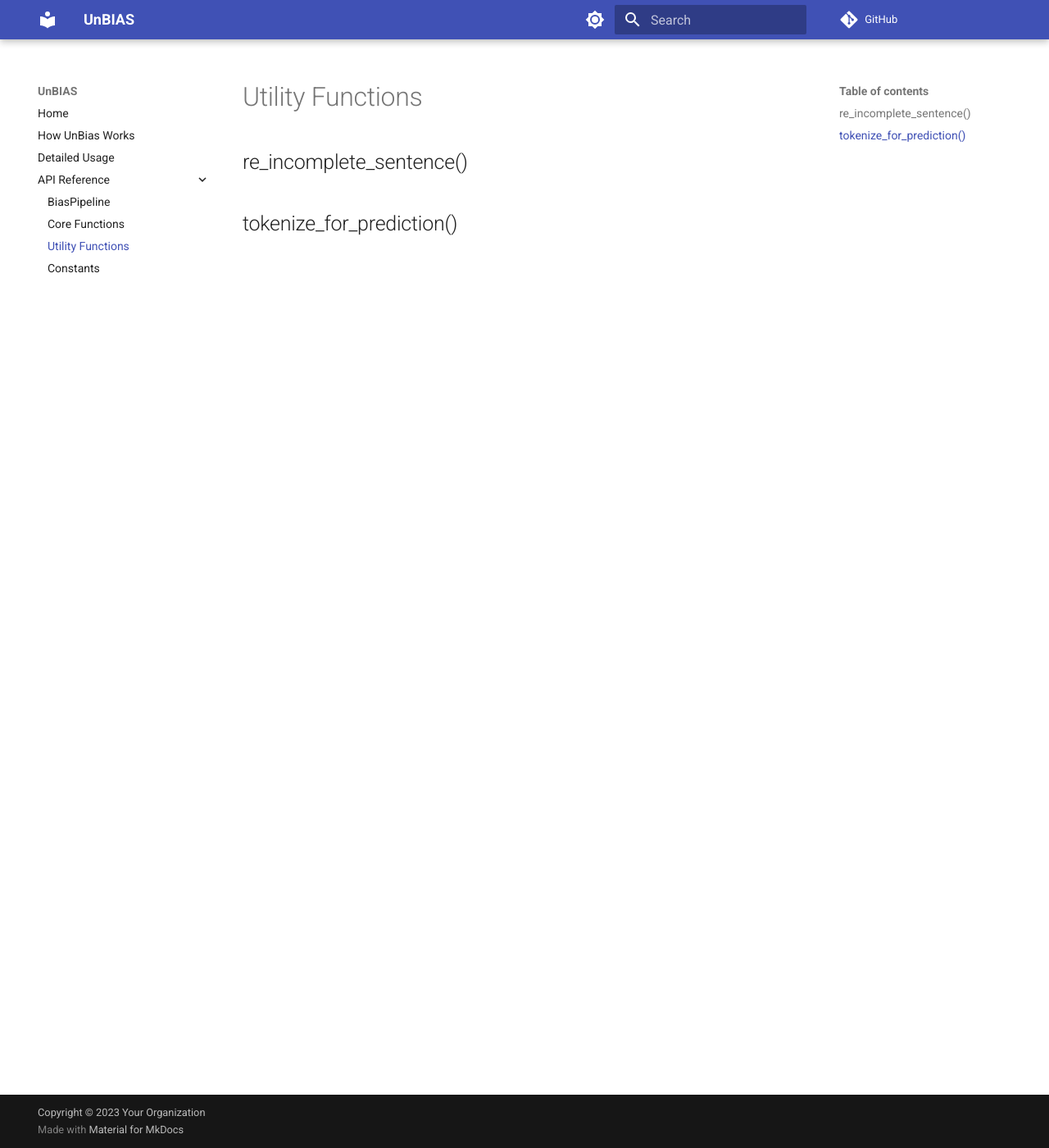
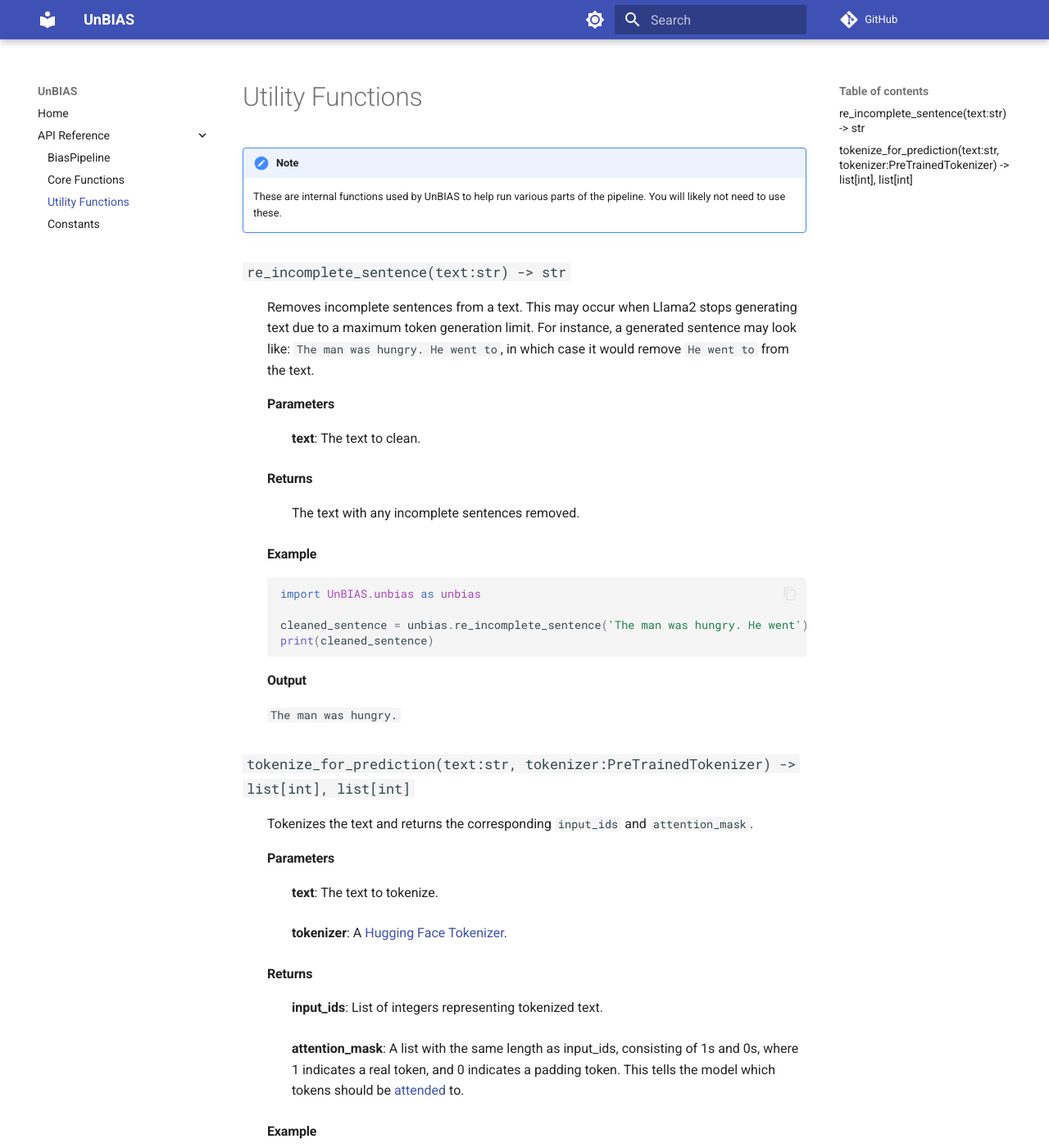
Before and after one commit to brandonjaipersaud/Unbias_mkdocs, an MkDocs documentation site: the page built from docs/utils.md, in a window 1280 px wide and 1400 px high. Shown: the whole window at 82% size. Built offline with MkDocs 1.6.1 and Material for MkDocs 9.7.7, drawn with Linux system fonts in a browser that asks for light colours; comment, search, counter and statistics services are not loaded; some of the changed text lies outside the part shown.

Commit message:
finish docs. remove how it works under the hood part

````diff
--- a/docs/utils.md
+++ b/docs/utils.md
@@ -1,4 +1,49 @@
+!!! note
+    These are internal functions used by UnBIAS to help run various parts of the pipeline. You will likely not need to use these.
 
-## re_incomplete_sentence()
+### `re_incomplete_sentence(text:str) -> str`
+: Removes incomplete sentences from a text. This may occur when Llama2 stops generating text due to a maximum token generation limit. For instance, a generated sentence may look like: `The man was hungry. He went to`, in which case it would remove `He went to` from the text.
 
-## tokenize_for_prediction()
+    <h4> Parameters </h4>
+    : **text**: The text to clean.
+
+    <h4> Returns </h4>
+    : The text with any incomplete sentences removed.
+
+    <h4> Example </h4>
+
+    ```py
+    import UnBIAS.unbias as unbias
+
+    cleaned_sentence = unbias.re_incomplete_sentence('The man was hungry. He went')
+    print(cleaned_sentence)
+    ```
+
+    <h4> Output </h4>
+    `The man was hungry.`
+
+### `tokenize_for_prediction(text:str, tokenizer:PreTrainedTokenizer) -> list[int], list[int]`
+: Tokenizes the text and returns the corresponding `input_ids` and `attention_mask`.
+
+    <h4> Parameters </h4>
+    : **text**: The text to tokenize.
+    : **tokenizer**: A [Hugging Face Tokenizer](https://huggingface.co/docs/transformers/main_classes/tokenizer).
+
+    <h4> Returns </h4>
+    : **input_ids**: List of integers representing tokenized text.
+    : **attention_mask**: A list with the same length as input_ids, consisting of 1s and 0s, where 1 indicates a real token, and 0 indicates a padding token. This tells the model which tokens should be [attended](https://machinelearningmastery.com/the-transformer-attention-mechanism/) to.
+
+    <h4> Example </h4>
+
+    ```py
+    import UnBIAS.unbias as unbias
+    from transformers import AutoTokenizer
+
+    model = "newsmediabias/UnBIAS-LLama2-Debiaser-Chat-QLoRA"
+    tokenizer = AutoTokenizer.from_pretrained(model)
+    tokenized_text = unbias.tokenize_for_prediction('The man was hungry.', tokenizer)
+    print(tokenized_text)
+    ```
+
+    <h4> Output </h4>
+    `[ints representing token ids], [0s and 1s]`
--- a/mkdocs.yml
+++ b/mkdocs.yml
@@ -1,14 +1,13 @@
 site_name: UnBIAS
 site_description: UnBIAS Library
 site_url: https://your-library-website.com
-repo_url: https://github.com/yourusername/my-library
+repo_url: https://github.com/VectorInstitute/NewsMediaBias
 edit_uri: edit/main/docs/
 site_author: Brandon Jaipersaud
 copyright: Copyright © 2023 Your Organization
 nav:
   - Home: index.md
-  - How UnBias Works: how_unbias_works.md
-  - Detailed Usage: usage.md
+  # - How UnBias Works: how_unbias_works.md
   - API Reference:
         - BiasPipeline: bias_pipeline.md
         - Core Functions: core_functions.md
````
Also changed, not shown: docs/bias_pipeline.md (+1 -1 lines), docs/constants.md (+26 -3 lines), docs/core_functions.md (+1 -1 lines), docs/index.md (+24 -10 lines).
